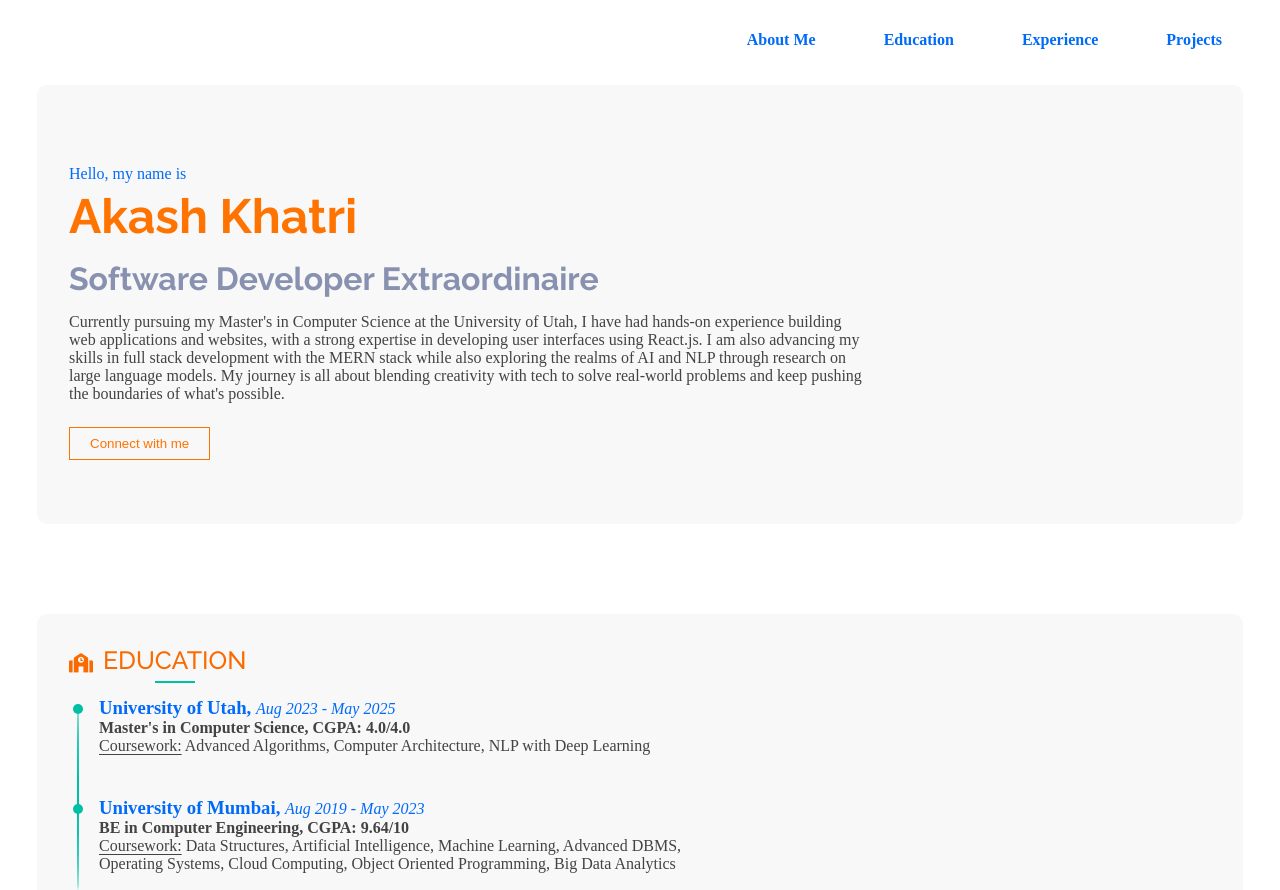
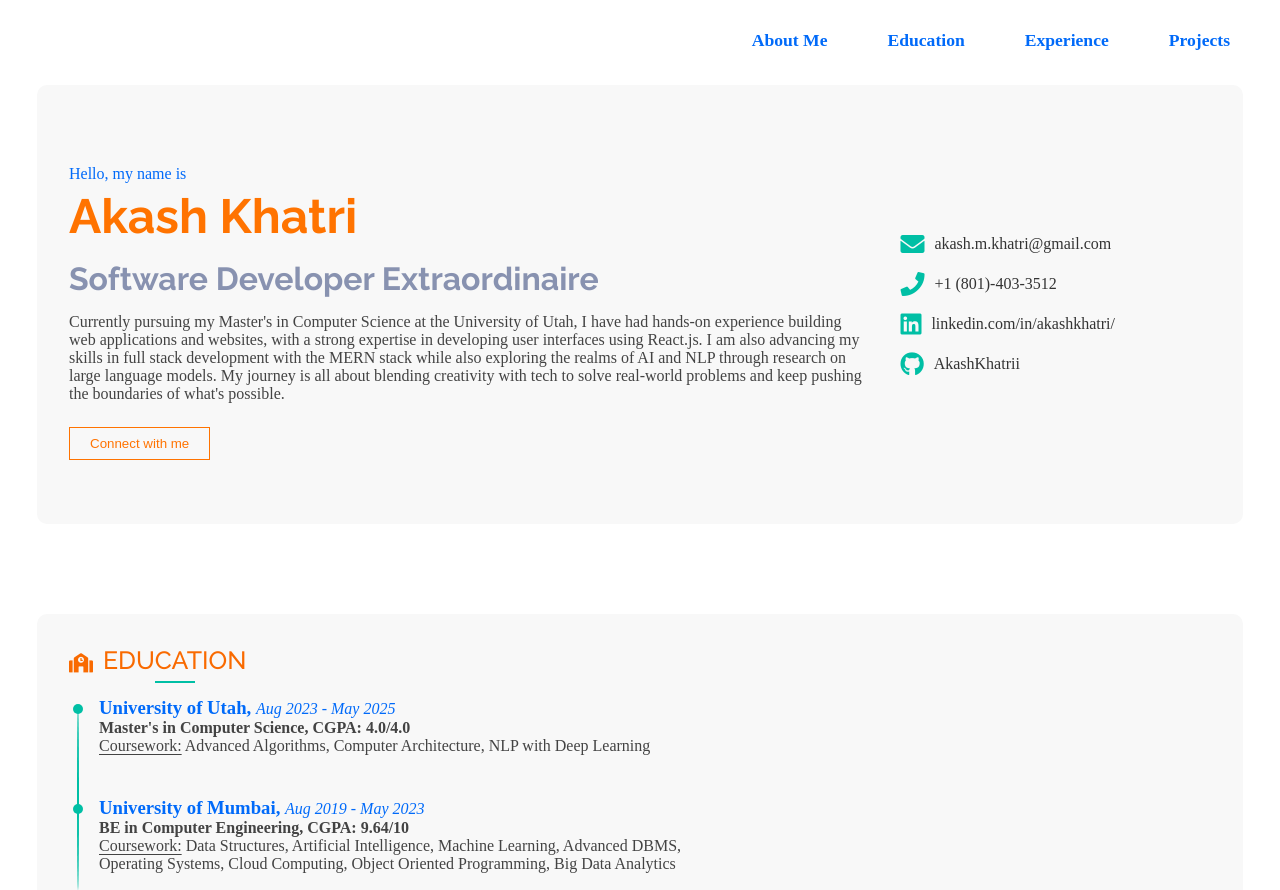
Before and after one commit to TUSHAR-KHATRI13/PorfFolio, a plain HTML site: page index.html in a window 1280 px wide. Shown: the top 890 px of the page. Drawn offline with nearby package versions, Linux system fonts and the light colour scheme; a small style sheet from the web is missing; a web font is replaced by a local one.

Commit message:
Add social links

```diff
--- a/index.html
+++ b/index.html
@@ -57,6 +57,7 @@
       <section id="main">
 
         <div class="about-wrapper">
+          <div class='about-intro'>
           <p id='name'>Hello, my name is</p>
           <h1>Akash Khatri</h1>
           <h2>Software Developer Extraordinaire</h2>
@@ -66,6 +67,26 @@
 
           </p>
           <button onclick="window.open('https://www.linkedin.com/in/akashkhatri', '_blank')">Connect with me</button>
+        </div>
+
+        <div class="about-contact-links">
+          <div class="contact-item">
+            <i class="fas fa-envelope"></i>
+            <a href="mailto:akash.m.khatri@gmail.com">akash.m.khatri@gmail.com</a>
+          </div>
+          <div class="contact-item">
+            <i class="fas fa-phone"></i>
+            <span>+1 (801)-403-3512</span>
+          </div>
+          <div class="contact-item">
+            <i class="fab fa-linkedin"></i>
+            <a href="https://www.linkedin.com/in/akashkhatri/">linkedin.com/in/akashkhatri/</a>
+          </div>
+          <div class="contact-item">
+            <i class="fab fa-github"></i>
+            <a href="https://github.com/akashkhatrii">AkashKhatrii</a>
+          </div>
+        </div>
       </div>
         <!-- <div class="main-wrapper">
           <div class="photo">
--- a/style.css
+++ b/style.css
@@ -134,15 +134,15 @@ section {
 
 .nav-wrapper ul > li {
   text-decoration: none;
-  margin-right: 3rem;
-  font-size: 1rem;
-  font-weight: 550;
+  margin-right: 2.5rem;
+  font-size: 1.1rem;
+  /* font-weight: 550; */
 }
 .nav-wrapper ul > li > a {
   padding: 5px 10px;
   color: var(--blue_neon);
   /* color: var(--dark_blue); */
-  transition: border ease-in;
+  transition: border 0.15s ease-in;
 }
 
 .nav-wrapper ul > li > a:hover {
@@ -293,6 +293,14 @@ ul > li a{
   box-shadow: 5px 5px 10px #1a1a1a, -5px -5px 10px #3f3f3f; */
   border-radius:10px;
   text-align: left;
+
+  display: flex;
+  gap: 2rem;
+
+}
+
+.about-wrapper .about-intro{
+  width: 70%;
 }
 
 .about-wrapper #name{
@@ -329,6 +337,49 @@ ul > li a{
   margin-top:1.5rem;
   cursor: pointer;
 }
+
+.about-contact-links {
+  display: flex;
+  flex-direction: column;
+  align-items: start;
+  justify-content: center;
+  gap: 1rem;
+
+}
+
+.contact-item {
+  display: flex;
+  align-items: center;
+  justify-content: center;
+  gap: 10px;
+  font-size: 16px; /* Adjust font size as needed */
+}
+
+.contact-item i {
+  font-size: 24px; /* Adjust icon size as needed */
+  color: #00bfa5;
+}
+
+.contact-item a,
+.contact-item span {
+  color: #333; /* Link and text color */
+  text-decoration: none;
+}
+
+.contact-item a:hover {
+  cursor: pointer;
+}
+
+@media only screen and (max-width:1000px){
+  .about-wrapper{
+    flex-direction: column;
+  }
+
+  .about-wrapper .about-intro{
+    width: 100%;
+  }
+}
+
 
 @media only screen and (max-width:1000px){
   #main{
```
